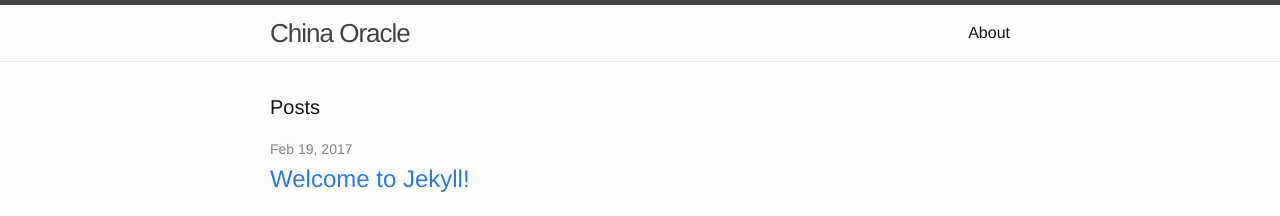
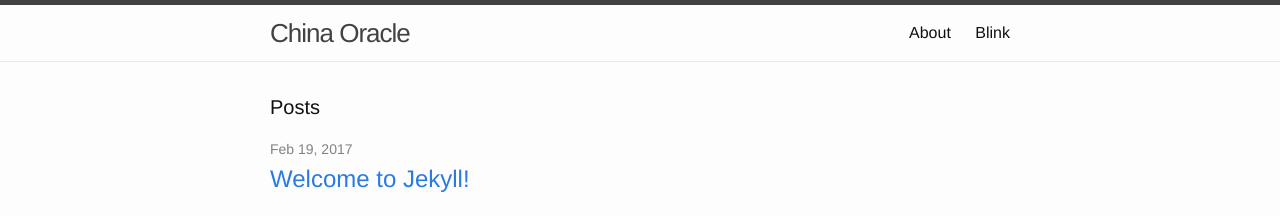
Before and after one commit to ahshra/ahshra.github.io, a Jekyll site: the page built from index.html, in a window 1280 px wide. Shown: the top 216 px of the page. Built offline with Jekyll 4.4.1, drawn with Linux system fonts in a browser that asks for light colours.

Commit message:
Update index.html

```diff
--- a/Javascript_Blink_Project/index.html
+++ b/Javascript_Blink_Project/index.html
@@ -1,3 +1,9 @@
+---
+title: Blink
+
+permalink: index.html
+---
+
 <html>
 
 <head>
```
